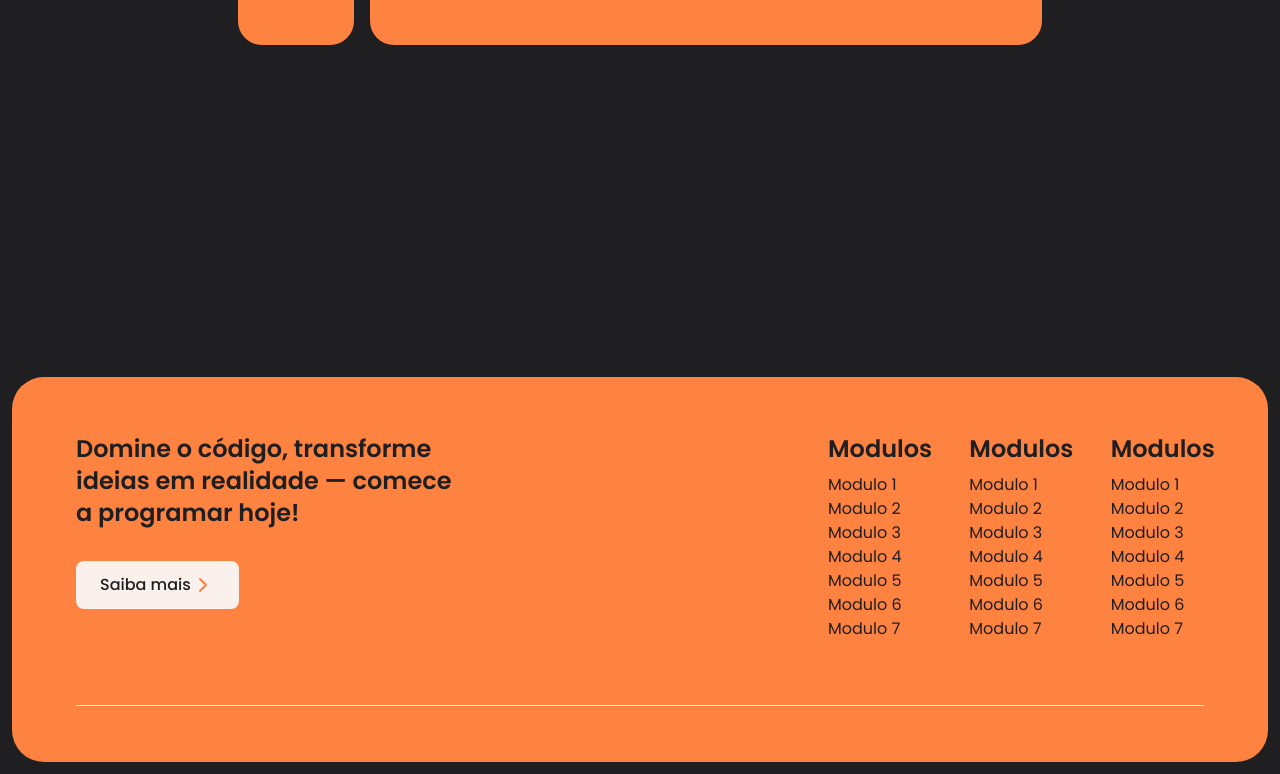
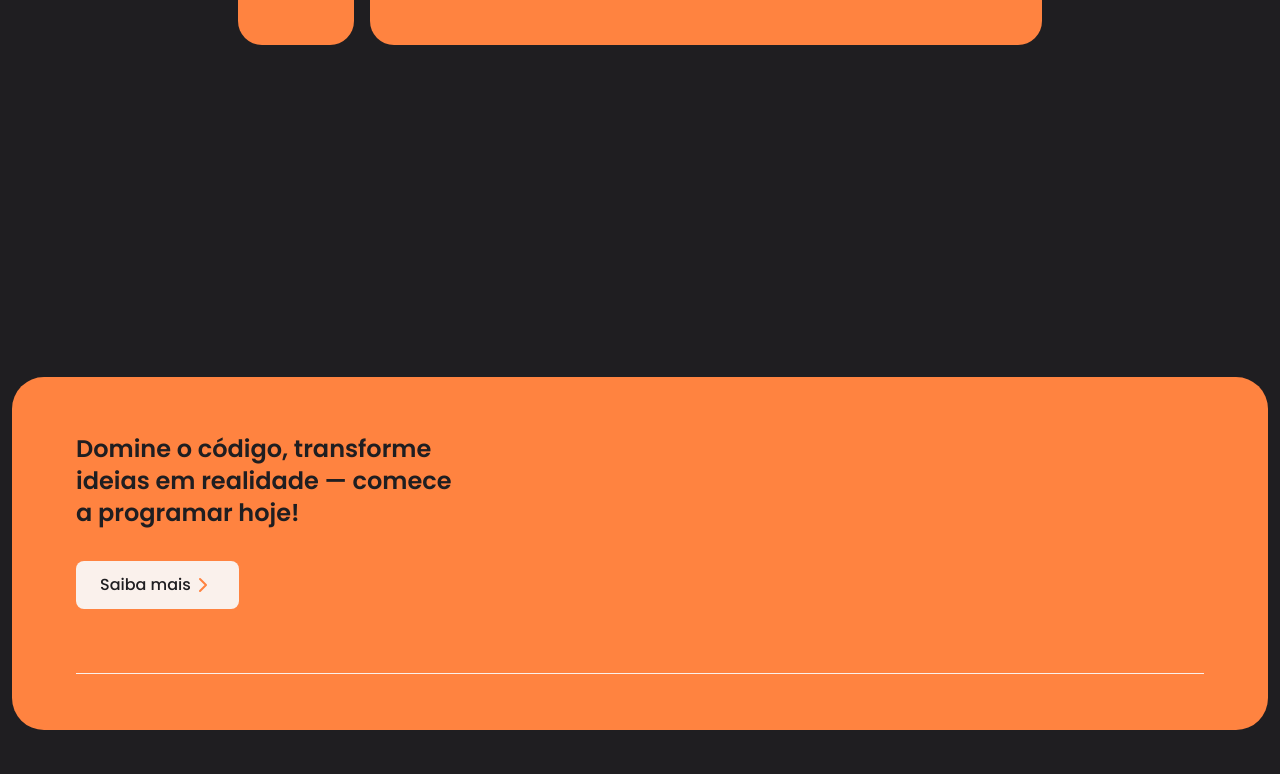
Before and after one commit to kauesandrade/BugHunters, a Next.js app: page / in a window 1280 px wide. Shown: the part 3945-4719 px from the top of the page. After the commit the page ends 4687 px from the top, so only its background shows below. Built offline with nearby package versions, Linux system fonts and the light colour scheme.

Commit message:
Footer pronto

```diff
--- a/src/components/footer/index.tsx
+++ b/src/components/footer/index.tsx
@@ -18,45 +18,10 @@ const Footer = () => {
             <div className="border-b border-white pb-16 grid grid-flow-col grid-cols-3">
                 <section className="col-span-2 flex flex-col gap-8">
                     <p className="w-1/2 font-semibold text-2xl">Domine o código, transforme ideias em realidade — comece a programar hoje!</p>
-                    <button onClick={() => handleNavigation("/")} className="cursor-pointer font-medium bg-white rounded-lg text-black px-6 py-3 flex w-fit">
+                    <button onClick={() => handleNavigation("/conteudos")} className="cursor-pointer font-medium bg-white rounded-lg text-black px-6 py-3 flex w-fit">
                         Saiba mais
                         <ChevronRight className="text-orange hover:translate-x-2 duration-200" />
                     </button>
-                </section>
-
-                <section className="col-span-1 grid grid-cols-3 gap-x-12">
-                    <div>
-                        <h6 className="font-semibold text-2xl pb-2">Modulos</h6>
-                        <p>Modulo 1</p>
-                        <p>Modulo 2</p>
-                        <p>Modulo 3</p>
-                        <p>Modulo 4</p>
-                        <p>Modulo 5</p>
-                        <p>Modulo 6</p>
-                        <p>Modulo 7</p>
-                    </div>
-
-                    <div>
-                        <h6 className="font-semibold text-2xl pb-2">Modulos</h6>
-                        <p>Modulo 1</p>
-                        <p>Modulo 2</p>
-                        <p>Modulo 3</p>
-                        <p>Modulo 4</p>
-                        <p>Modulo 5</p>
-                        <p>Modulo 6</p>
-                        <p>Modulo 7</p>
-                    </div>
-
-                    <div>
-                        <h6 className="font-semibold text-2xl pb-2">Modulos</h6>
-                        <p>Modulo 1</p>
-                        <p>Modulo 2</p>
-                        <p>Modulo 3</p>
-                        <p>Modulo 4</p>
-                        <p>Modulo 5</p>
-                        <p>Modulo 6</p>
-                        <p>Modulo 7</p>
-                    </div>
                 </section>
             </div>
         </footer>
```
